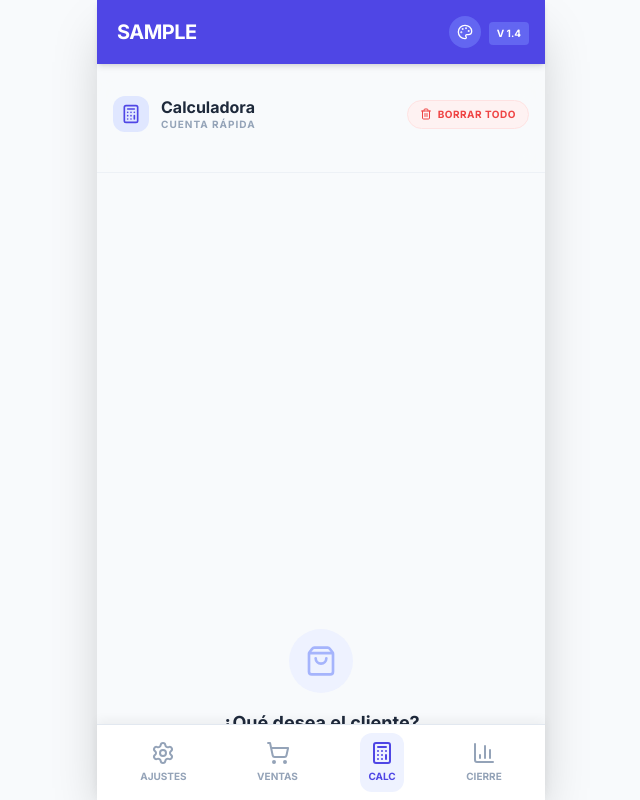
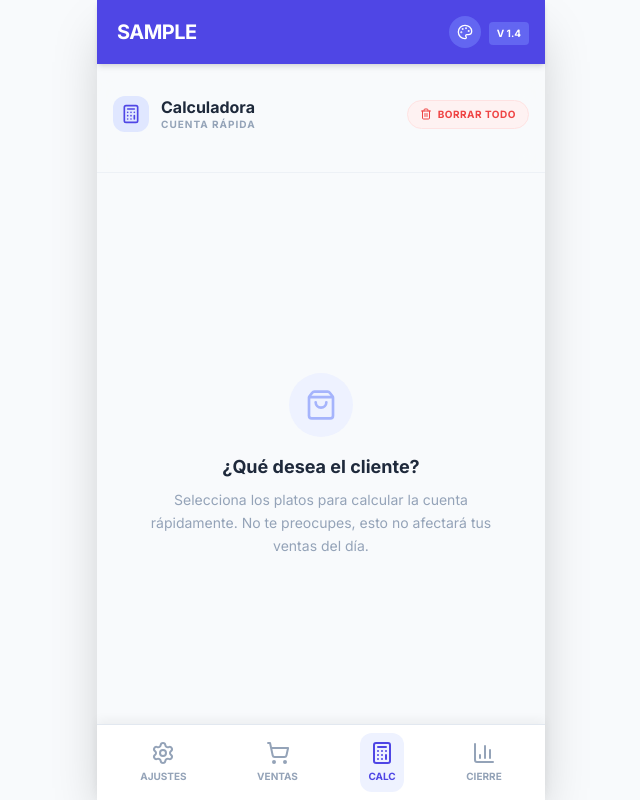
Before and after one commit to Teos-99-G/La-Ultima-Comanda-1.4, a React (Vite) app in the folder la-comanda-final/: page / in a window 1280 px wide. Both pictures are taken after typing "Sample", "Sample" into the empty fields and a click on the button "CALC". Shown: the whole page, without its empty margins (319-959 px from the left). Built offline with nearby package versions, Linux system fonts and the light colour scheme.

Commit message:
Update CalculatorView.tsx

```diff
--- a/la-comanda-final/components/CalculatorView.tsx
+++ b/la-comanda-final/components/CalculatorView.tsx
@@ -93,7 +93,7 @@ const CalculatorView: React.FC<CalculatorViewProps> = ({ menus, dishes, themeCol
         </div>
 
       {/* Dish Selection Grid - 2 Columns for better POS feel */}
-      <div className="grid grid-cols-2 gap-3 pb-96 mt-2">
+      <div className="grid grid-cols-2 gap-3 pb-32 mt-2">
         {filteredDishes.map(dish => {
           const qty = calcItems[dish.id] || 0;
           const menu = menus.find(m => m.id === dish.menuId);
```
